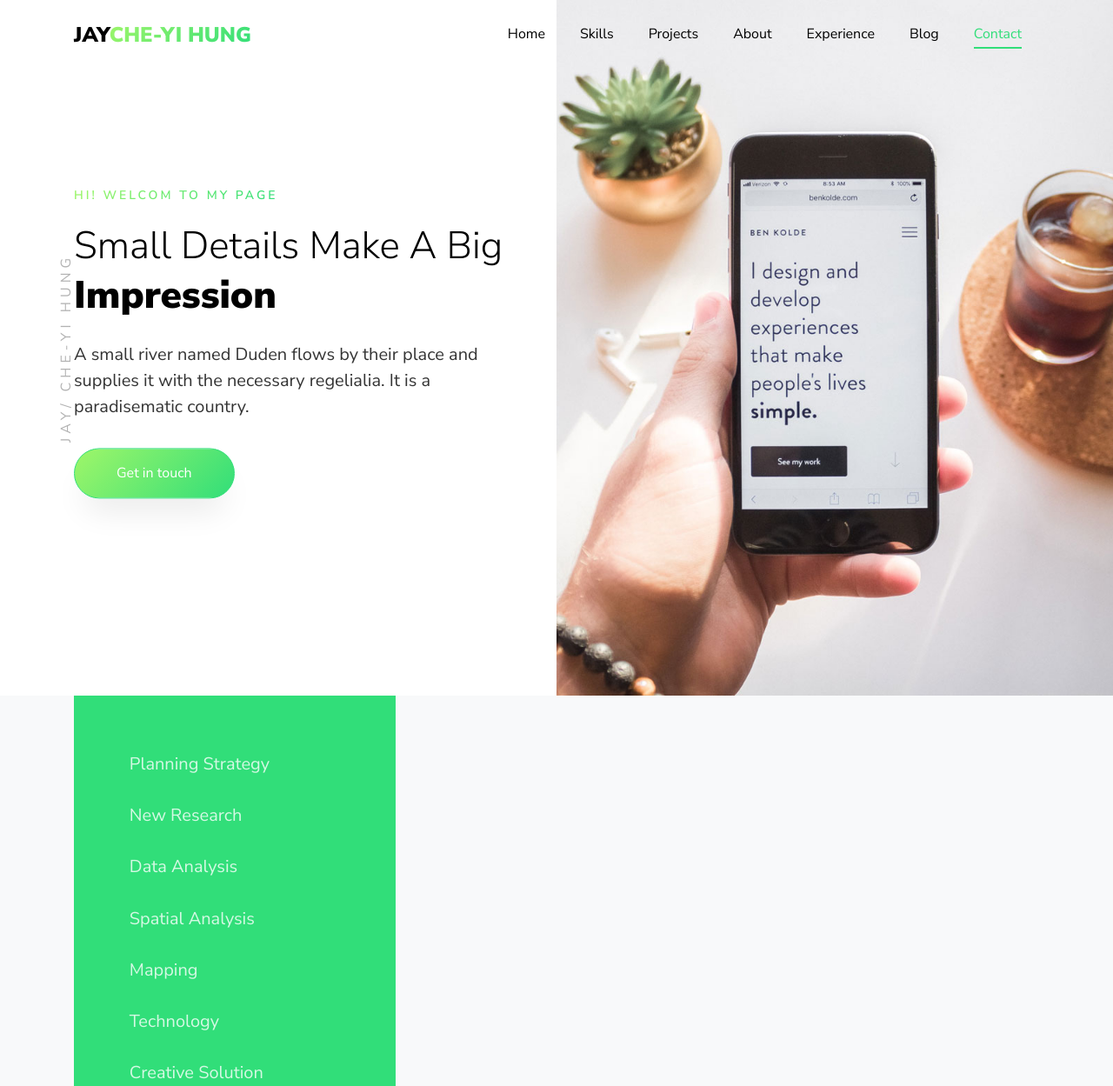
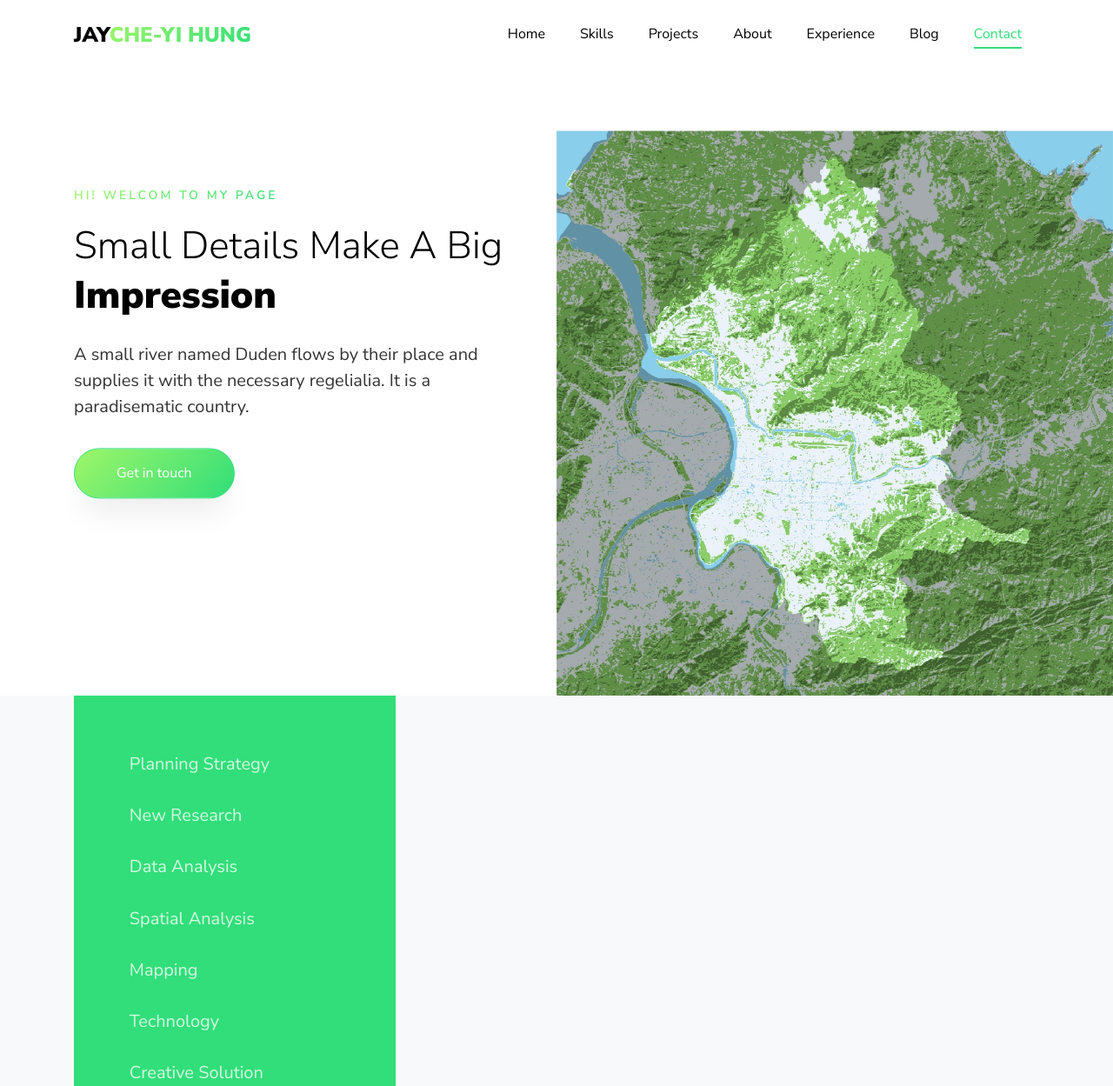
Before and after one commit to soarwing52/portfolio_Jay, a Django app: page /test/ in a window 1280 px wide. Shown: the top 1249 px of the page at 87% size. Run offline with Django 3.2, Linux system fonts and the light colour scheme; data comes from the database, SQL or seed files in the repository; both versions use the stored data as it was after the commit; some libraries are stand-ins or nearby versions; some web fonts are replaced.

Commit message:
edit home

```diff
--- a/jay_profolio/pages/templates/pages/test.html
+++ b/jay_profolio/pages/templates/pages/test.html
@@ -43,13 +43,13 @@
 	    </div>
 	  </nav>
 	  <section id="home-section" class="hero">
-	  	<h3 class="vr">Jay/ Che-Yi Hung</h3>
+
 		  <div class="home-slider js-fullheight owl-carousel">
 	      <div class="slider-item js-fullheight">
 	      	<div class="overlay"></div>
 	        <div class="container-fluid p-0">
 	          <div class="row d-md-flex no-gutters slider-text js-fullheight align-items-center justify-content-end" data-scrollax-parent="true">
-	          	<div class="one-third order-md-last img js-fullheight" style="background-image:url({% static 'pages/images/bg_1.jpg' %});">
+	          	<div class="one-third order-md-last img js-fullheight" style="background-image:url({% static 'pages/images/ndvi.jpg' %});">
 	          		<div class="overlay"></div>
 	          	</div>
 		          <div class="one-forth d-flex js-fullheight align-items-center ftco-animate" data-scrollax=" properties: { translateY: '70%' }">
@@ -431,6 +431,7 @@
         </div>
         <div class="row">
           <div class="col-md-12 text-center">
+              <div>Icons made by <a href="https://www.flaticon.com/authors/flat-icons" title="Flat Icons">Flat Icons</a> from <a href="https://www.flaticon.com/"             title="Flaticon">www.flaticon.com</a></div>
 <div>Icons made by <a href="https://www.flaticon.com/authors/turkkub" title="turkkub">turkkub</a> from <a href="https://www.flaticon.com/"             title="Flaticon">www.flaticon.com</a> is licensed by <a href="http://creativecommons.org/licenses/by/3.0/"             title="Creative Commons BY 3.0" target="_blank">CC 3.0 BY</a></div>
             <p><!-- Link back to Colorlib can't be removed. Template is licensed under CC BY 3.0. -->
   Copyright &copy;<script>document.write(new Date().getFullYear());</script> All rights reserved | This template is made with <i class="icon-heart color-danger" aria-hidden="true"></i> by <a href="https://colorlib.com" target="_blank">Colorlib</a>
```
Also changed, not shown: jay_profolio/db.sqlite3, jay_profolio/pages/static/pages/images/green-city.png (added), jay_profolio/pages/static/pages/images/ndvi-icon.jpg (added), jay_profolio/pages/static/pages/images/ndvi.jpg (added).
